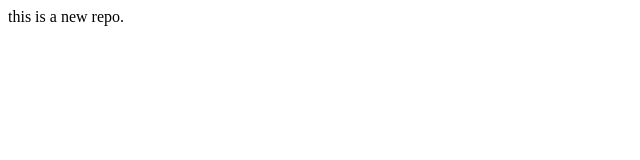
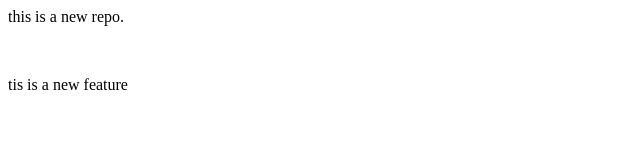
Before and after one commit to divyanshubedre/localrepo, a plain HTML site: page index.html in a window 1280 px wide. Shown: the whole page, without its empty margins (0-640 px from the left). Drawn offline with Linux system fonts and the light colour scheme.

Commit message:
add new feature

```diff
--- a/index.html
+++ b/index.html
@@ -1 +1,3 @@
 <p>this is a new repo.</p>
+<br>
+<p>tis is a new feature</p>
```
